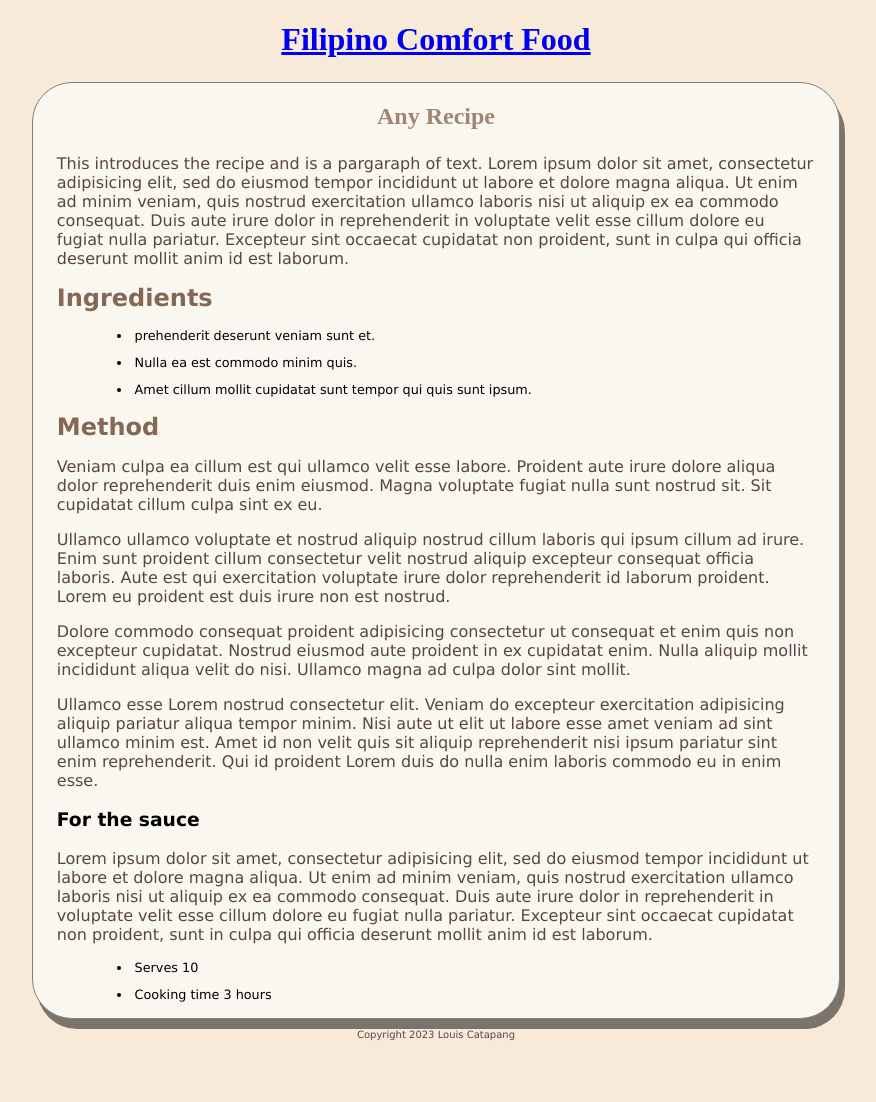
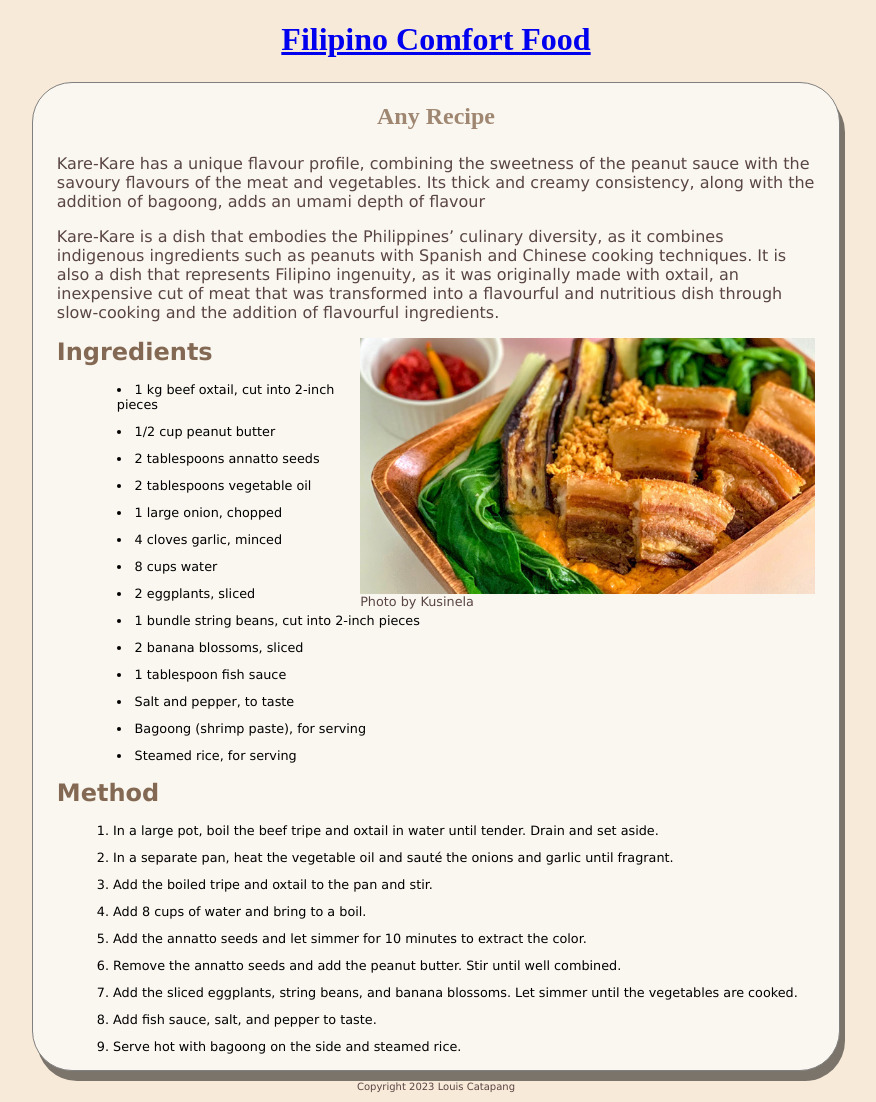
Before and after one commit to Loohwis/Recipe1, a Jekyll site: the page built from _recipes/recipe2.md, in a window 1280 px wide. Shown: the whole page, without its empty margins (204-1080 px from the left). Built offline with Jekyll 4.4.1, drawn with Linux system fonts in a browser that asks for light colours; before the commit the page ends 1050 px from its top, so only the background shows below that.

Commit message:
Update Recipe “recipe2”

```diff
--- a/_recipes/recipe2.md
+++ b/_recipes/recipe2.md
@@ -1,32 +1,41 @@
 ---
-layout: recipe
 title: Any Recipe
 date: 2019-10-19
+order: 1
+layout: recipe
 published: true
-order: 1
 ---
-This introduces the recipe and is a pargaraph of text. Lorem ipsum dolor sit amet, consectetur adipisicing elit, sed do eiusmod tempor incididunt ut labore et dolore magna aliqua. Ut enim ad minim veniam, quis nostrud exercitation ullamco laboris nisi ut aliquip ex ea commodo consequat. Duis aute irure dolor in reprehenderit in voluptate velit esse cillum dolore eu fugiat nulla pariatur. Excepteur sint occaecat cupidatat non proident, sunt in culpa qui officia deserunt mollit anim id est laborum.
+Kare-Kare has a unique flavour profile, combining the sweetness of the peanut sauce with the savoury flavours of the meat and vegetables. Its thick and creamy consistency, along with the addition of bagoong, adds an umami depth of flavour
+
+Kare-Kare is a dish that embodies the Philippines' culinary diversity, as it combines indigenous ingredients such as peanuts with Spanish and Chinese cooking techniques. It is also a dish that represents Filipino ingenuity, as it was originally made with oxtail, an inexpensive cut of meat that was transformed into a flavourful and nutritious dish through slow-cooking and the addition of flavourful ingredients.
+
+![Kare-Kare](../uploads/maxresdefault.jpg "Photo by Kusinela")
 
 ## Ingredients
 
-- prehenderit deserunt veniam sunt et.
-- Nulla ea est commodo minim quis.
-- Amet cillum mollit cupidatat sunt tempor qui quis sunt ipsum.
+* 1 kg beef oxtail, cut into 2-inch pieces
+* 1/2 cup peanut butter
+* 2 tablespoons annatto seeds
+* 2 tablespoons vegetable oil
+* 1 large onion, chopped
+* 4 cloves garlic, minced
+* 8 cups water
+* 2 eggplants, sliced
+* 1 bundle string beans, cut into 2-inch pieces
+* 2 banana blossoms, sliced
+* 1 tablespoon fish sauce
+* Salt and pepper, to taste
+* Bagoong (shrimp paste), for serving
+* Steamed rice, for serving
 
 ## Method
 
-Veniam culpa ea cillum est qui ullamco velit esse labore. Proident aute irure dolore aliqua dolor reprehenderit duis enim eiusmod. Magna voluptate fugiat nulla sunt nostrud sit. Sit cupidatat cillum culpa sint ex eu.
-
-Ullamco ullamco voluptate et nostrud aliquip nostrud cillum laboris qui ipsum cillum ad irure. Enim sunt proident cillum consectetur velit nostrud aliquip excepteur consequat officia laboris. Aute est qui exercitation voluptate irure dolor reprehenderit id laborum proident. Lorem eu proident est duis irure non est nostrud.
-
-Dolore commodo consequat proident adipisicing consectetur ut consequat et enim quis non excepteur cupidatat. Nostrud eiusmod aute proident in ex cupidatat enim. Nulla aliquip mollit incididunt aliqua velit do nisi. Ullamco magna ad culpa dolor sint mollit.
-
-Ullamco esse Lorem nostrud consectetur elit. Veniam do excepteur exercitation adipisicing aliquip pariatur aliqua tempor minim. Nisi aute ut elit ut labore esse amet veniam ad sint ullamco minim est. Amet id non velit quis sit aliquip reprehenderit nisi ipsum pariatur sint enim reprehenderit. Qui id proident Lorem duis do nulla enim laboris commodo eu in enim esse.
-
-### For the sauce
-
-Lorem ipsum dolor sit amet, consectetur adipisicing elit, sed do eiusmod tempor incididunt ut labore et dolore magna aliqua. Ut enim ad minim veniam, quis nostrud exercitation ullamco laboris nisi ut aliquip ex ea commodo consequat. Duis aute irure dolor in reprehenderit in voluptate velit esse cillum dolore eu fugiat nulla pariatur. Excepteur sint occaecat cupidatat non proident, sunt in culpa qui officia deserunt mollit anim id est laborum.
-
-
-- Serves 10
-- Cooking time 3 hours
+1. In a large pot, boil the beef tripe and oxtail in water until tender. Drain and set aside.
+2. In a separate pan, heat the vegetable oil and sauté the onions and garlic until fragrant.
+3. Add the boiled tripe and oxtail to the pan and stir.
+4. Add 8 cups of water and bring to a boil.
+5. Add the annatto seeds and let simmer for 10 minutes to extract the color.
+6. Remove the annatto seeds and add the peanut butter. Stir until well combined.
+7. Add the sliced eggplants, string beans, and banana blossoms. Let simmer until the vegetables are cooked.
+8. Add fish sauce, salt, and pepper to taste.
+9. Serve hot with bagoong on the side and steamed rice.
```
Also changed, not shown: uploads/maxresdefault.jpg (added).
